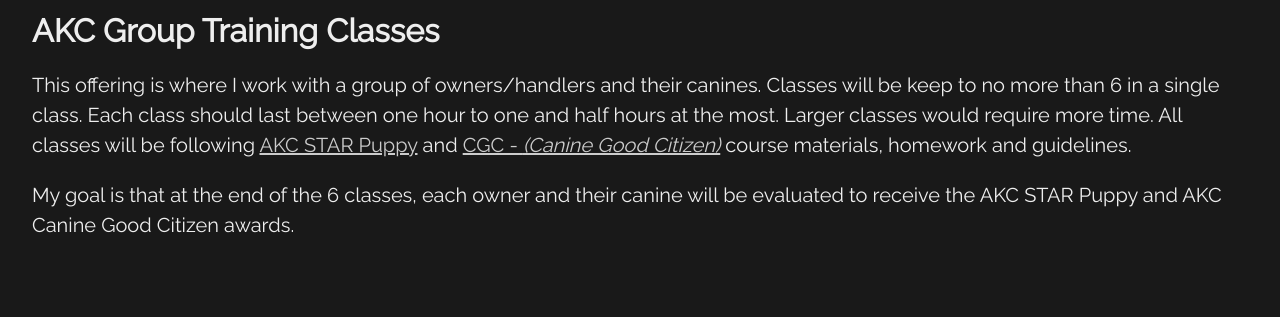
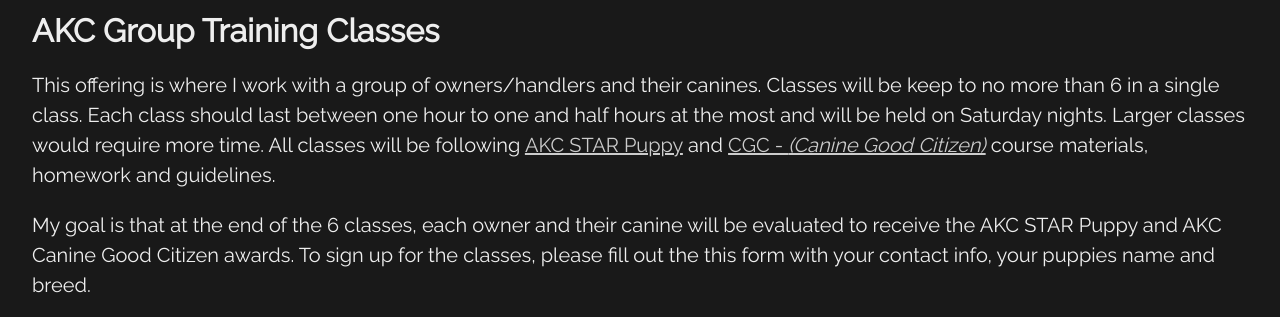
Before and after one commit to unisys12/ftpta, an Eleventy site: page src/services/group-training.md in a window 1280 px wide. Shown: the part 223-540 px from the top of the page. Built offline with nearby package versions, Linux system fonts and the light colour scheme; Eleventy itself is replaced by a stand-in of ours; files that its build step writes are made by us from their sources.

Commit message:
add details to group services page

```diff
--- a/src/services/group-training.md
+++ b/src/services/group-training.md
@@ -8,6 +8,6 @@ tags: "services"
 
 # {{ description }}
 
-This offering is where I work with a group of owners/handlers and their canines. Classes will be keep to no more than 6 in a single class. Each class should last between one hour to one and half hours at the most. Larger classes would require more time. All classes will be following [AKC STAR Puppy](https://www.akc.org/products-services/training-programs/canine-good-citizen/akc-star-puppy/) and [CGC - _(Canine Good Citizen)_](https://www.akc.org/products-services/training-programs/canine-good-citizen/take-the-test/) course materials, homework and guidelines.
+This offering is where I work with a group of owners/handlers and their canines. Classes will be keep to no more than 6 in a single class. Each class should last between one hour to one and half hours at the most and will be held on Saturday nights. Larger classes would require more time. All classes will be following [AKC STAR Puppy](https://www.akc.org/products-services/training-programs/canine-good-citizen/akc-star-puppy/) and [CGC - _(Canine Good Citizen)_](https://www.akc.org/products-services/training-programs/canine-good-citizen/take-the-test/) course materials, homework and guidelines.
 
-My goal is that at the end of the 6 classes, each owner and their canine will be evaluated to receive the AKC STAR Puppy and AKC Canine Good Citizen awards.
+My goal is that at the end of the 6 classes, each owner and their canine will be evaluated to receive the AKC STAR Puppy and AKC Canine Good Citizen awards. To sign up for the classes, please fill out the this form with your contact info, your puppies name and breed.
```
